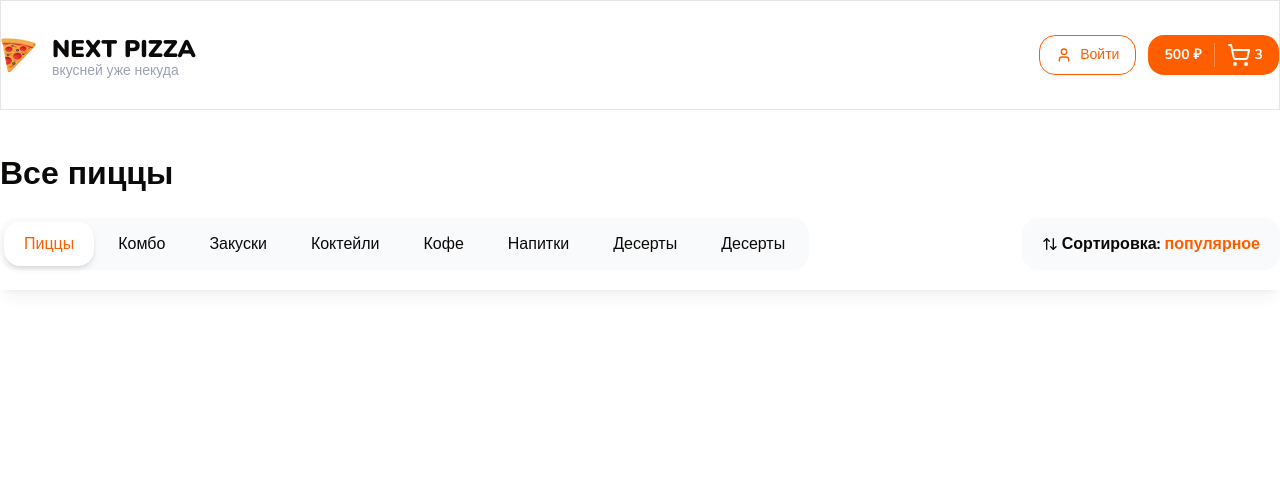
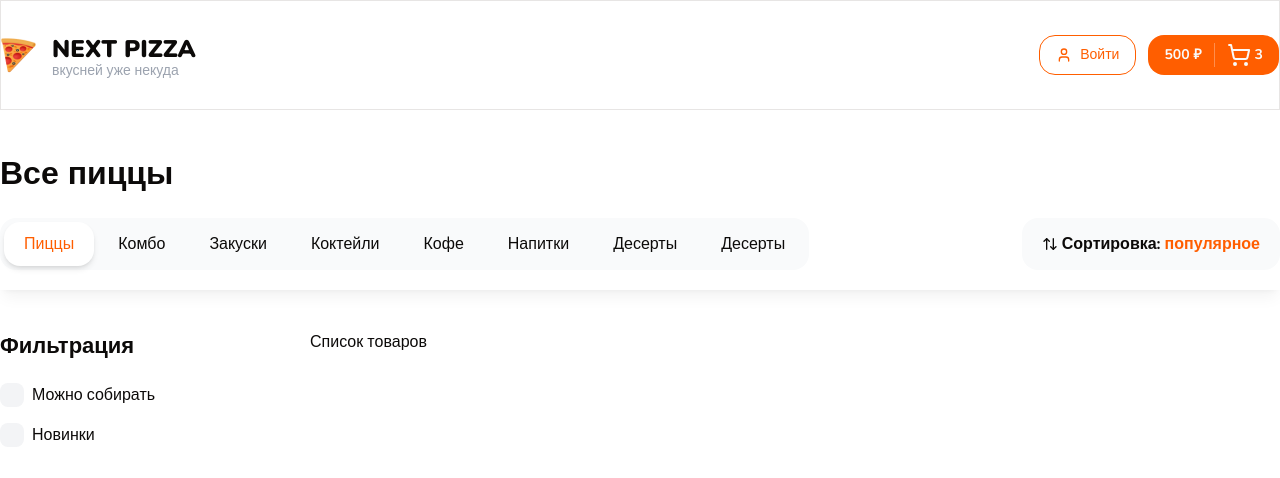
Before and after one commit to KirillDolzhenkov/pizza-market-next, a Next.js app: page / in a window 1280 px wide. Shown: the top 478 px of the page. Built offline with nearby package versions, Linux system fonts and the light colour scheme.

Commit message:
created filter & checkBox components

```diff
--- a/app/page.tsx
+++ b/app/page.tsx
@@ -1,4 +1,4 @@
-import { Categories, Container, SortPopup, Title, TopBar } from '@/components/shared';
+import { Categories, Container, Filters, SortPopup, Title, TopBar } from '@/components/shared';
 
 export default function Home() {
   return (
@@ -7,6 +7,19 @@ export default function Home() {
         <Title className="font-extrabold" size="lg" text="Все пиццы" />
       </Container>
       <TopBar />
+      <Container className="mt-10 pb-14">
+        <div className="flex gap-[60px]">
+          {/*Фильтрация*/}
+          <div className="w-[250px]">
+            <Filters />
+          </div>
+
+          {/*Список товаров*/}
+          <div className="flex-1">
+            <div className="flex flex-col gap-16">Список товаров</div>
+          </div>
+        </div>
+      </Container>
     </>
   );
 }
--- /dev/null
+++ b/components/shared/filterCheckBox/filterCheckBox.tsx
@@ -0,0 +1,32 @@
+import React from 'react';
+
+import { Checkbox } from '@/components/ui';
+
+interface Props {
+  checked?: boolean;
+  endAdornment?: React.ReactNode;
+  name?: string;
+  onCheckedChange?: (checked: boolean) => void;
+  text: string;
+  value: string;
+}
+
+export const FilterCheckBox = (props: Props) => {
+  const { checked, endAdornment, name, onCheckedChange, text, value } = props;
+
+  return (
+    <div className="flex items-center space-x-2">
+      <Checkbox
+        checked={checked}
+        className="size-6 rounded-[8px]"
+        id={`checkbox-${String(name)}-${String(value)}`}
+        onCheckedChange={onCheckedChange}
+        value={value}
+      />
+      <label className="flex-1 cursor-pointer leading-none" htmlFor={`checkbox-${String(name)}-${String(value)}`}>
+        {text}
+      </label>
+      {endAdornment}
+    </div>
+  );
+};
--- /dev/null
+++ b/components/shared/filters/filters.tsx
@@ -0,0 +1,21 @@
+import React from 'react';
+
+import { FilterCheckBox, Title } from '@/components/shared';
+
+interface Props {
+  className?: string;
+}
+
+export const Filters = (props: Props) => {
+  const { className } = props;
+
+  return (
+    <div className={className}>
+      <Title className="mb-5 font-bold" size="sm" text="Фильтрация" />
+      <div className="flex flex-col gap-4">
+        <FilterCheckBox text="Можно собирать" value="1" />
+        <FilterCheckBox text="Новинки" value="2" />
+      </div>
+    </div>
+  );
+};
--- a/components/shared/index.ts
+++ b/components/shared/index.ts
@@ -1,6 +1,8 @@
 export { CartButton } from './cartButton/cartButton';
 export { Categories } from './categories/categories';
 export { Container } from './container/container';
+export { FilterCheckBox } from './filterCheckBox/filterCheckBox';
+export { Filters } from './filters/filters';
 export { Header } from './header/header';
 export { ProfileButton } from './profileButton/profileButton';
 export { SortPopup } from './sortPopup/sortPopup';
--- /dev/null
+++ b/components/ui/checkBox/checkBox.tsx
@@ -0,0 +1,27 @@
+'use client';
+
+import * as React from 'react';
+
+import { cn } from '@/lib/utils';
+import * as CheckboxPrimitive from '@radix-ui/react-checkbox';
+import { Check } from 'lucide-react';
+
+export const Checkbox = React.forwardRef<
+  React.ElementRef<typeof CheckboxPrimitive.Root>,
+  React.ComponentPropsWithoutRef<typeof CheckboxPrimitive.Root>
+>(({ className, ...props }, ref) => (
+  <CheckboxPrimitive.Root
+    className={cn(
+      'peer h-4 w-4 shrink-0 bg-gray-100 ring-offset-background focus-visible:outline-none focus-visible:ring-2 focus-visible:ring-ring focus-visible:ring-offset-2 disabled:cursor-not-allowed disabled:opacity-50 data-[state=checked]:bg-primary data-[state=checked]:text-primary-foreground',
+      className
+    )}
+    ref={ref}
+    {...props}
+  >
+    <CheckboxPrimitive.Indicator className={cn('flex items-center justify-center text-current')}>
+      <Check className="size-4" strokeWidth={3} />
+    </CheckboxPrimitive.Indicator>
+  </CheckboxPrimitive.Root>
+));
+
+Checkbox.displayName = CheckboxPrimitive.Root.displayName;
--- a/components/ui/index.ts
+++ b/components/ui/index.ts
@@ -1 +1,2 @@
 export { Button } from './button/button';
+export { Checkbox } from './checkBox/checkBox';
```
